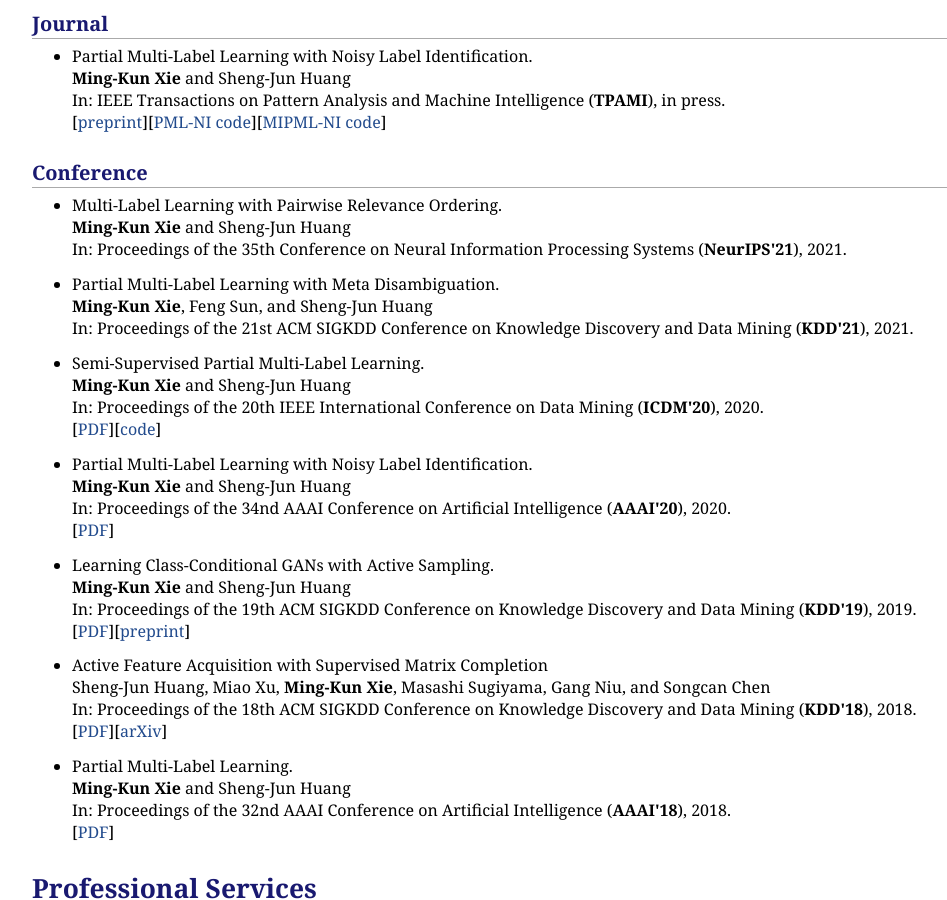
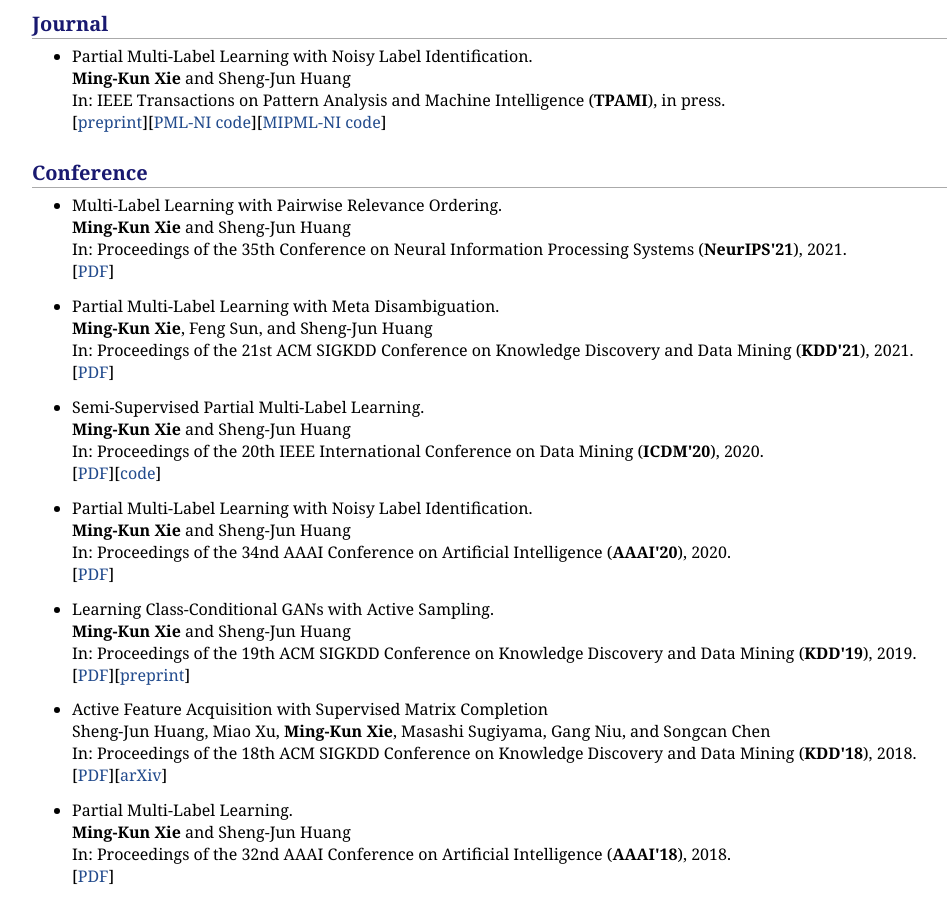
Before and after one commit to xiemk/xiemk.github.io, a Jekyll site: the page index.html, which Jekyll copies as it is, in a window 1280 px wide and 900 px high, scrolled down 627 px. Shown: the whole window, without its empty margins (148-1095 px from the left). Built offline with Jekyll 4.4.1, drawn with Linux system fonts in a browser that asks for light colours.

Commit message:
updating

```diff
--- a/index.html
+++ b/index.html
@@ -45,11 +45,11 @@
 
 <h2>Conference</h2>
 <ul style="list-style-type:disc">
-  <li>Multi-Label Learning with Pairwise Relevance Ordering.<br><b>Ming-Kun Xie</b> and Sheng-Jun Huang<br>In:  Proceedings of the 35th Conference on Neural Information Processing Systems (<strong>NeurIPS'21</strong>), 2021.
+  <li>Multi-Label Learning with Pairwise Relevance Ordering.<br><b>Ming-Kun Xie</b> and Sheng-Jun Huang<br>In:  Proceedings of the 35th Conference on Neural Information Processing Systems (<strong>NeurIPS'21</strong>), 2021. <br>[<a href="publication/neurips21-pro.pdf">PDF</a>]
   </li>
 </ul>
 <ul style="list-style-type:disc">
-  <li>Partial Multi-Label Learning with Meta Disambiguation.<br><b>Ming-Kun Xie</b>, Feng Sun, and Sheng-Jun Huang<br>In:  Proceedings of the 21st ACM SIGKDD Conference on Knowledge Discovery and Data Mining (<strong>KDD'21</strong>), 2021.
+  <li>Partial Multi-Label Learning with Meta Disambiguation.<br><b>Ming-Kun Xie</b>, Feng Sun, and Sheng-Jun Huang<br>In:  Proceedings of the 21st ACM SIGKDD Conference on Knowledge Discovery and Data Mining (<strong>KDD'21</strong>), 2021. <br>[<a href="publication/kdd21-pmlmd.pdf">PDF</a>]
   </li>
 </ul>
 <ul style="list-style-type:disc">
```
Also changed, not shown: 2 other files.
